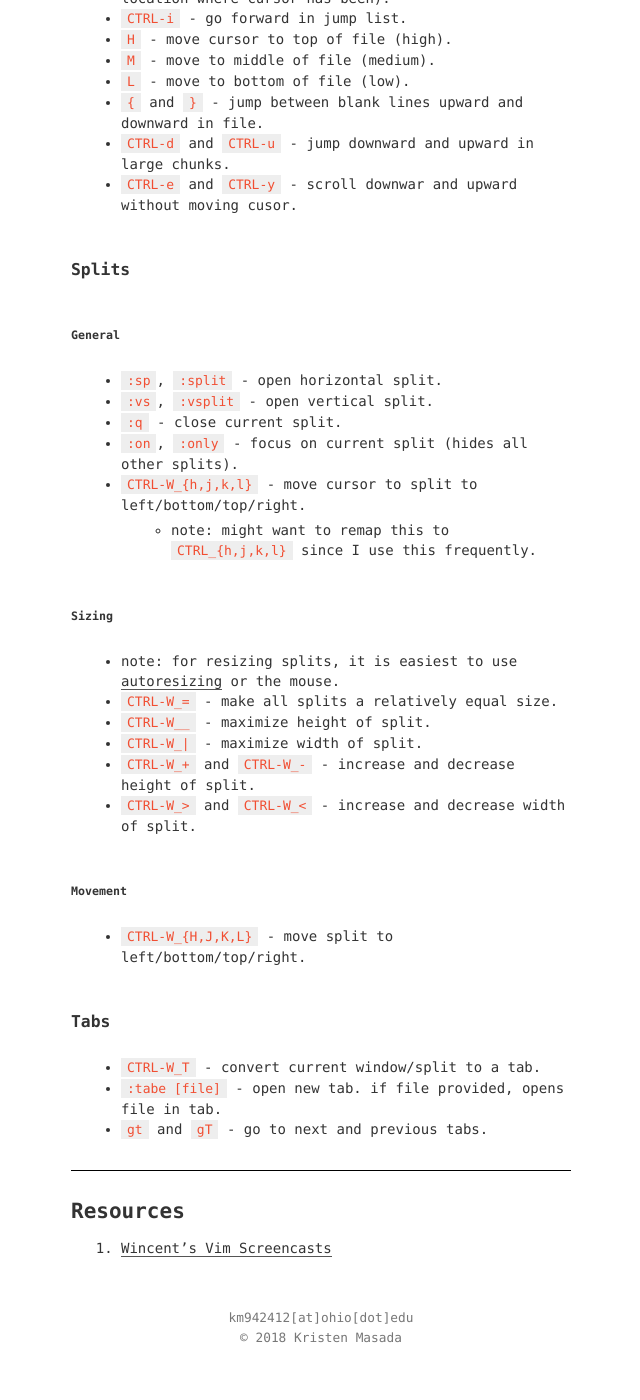
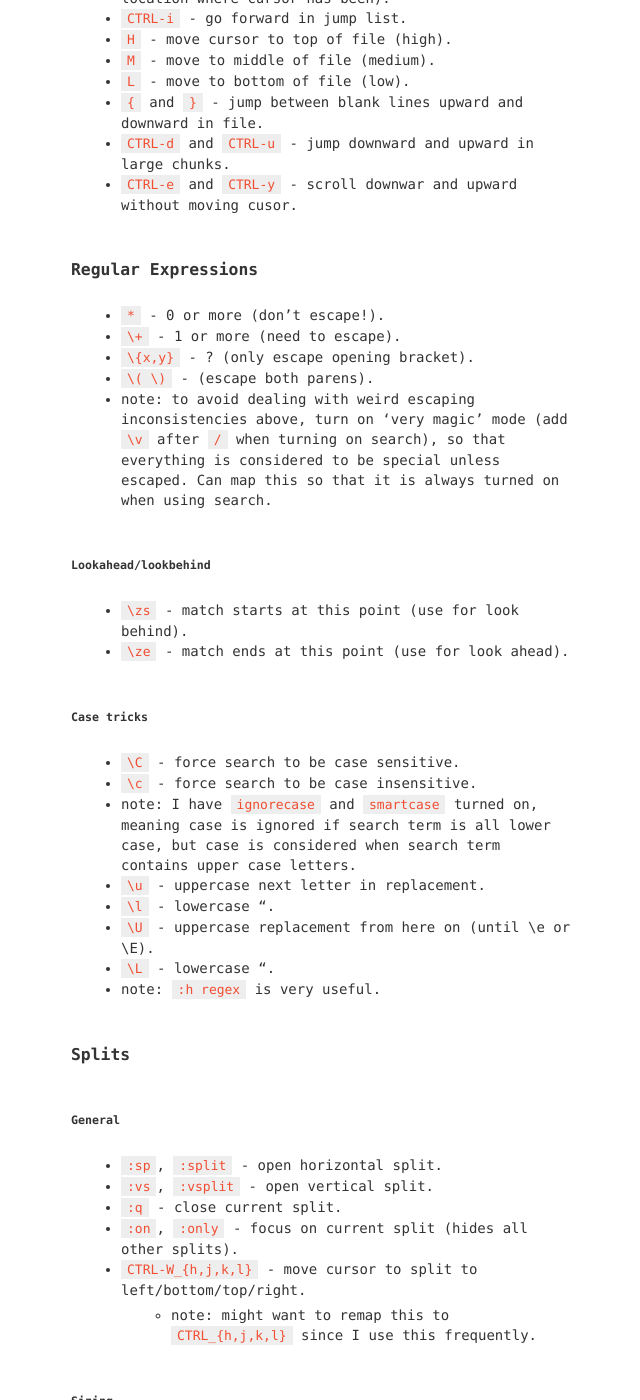
Before and after one commit to kristenmasada/kristenmasada.github.io, a Jekyll site: the page built from vim_cheatsheet.md, in a window 1280 px wide and 1400 px high, scrolled down 1105 px. Shown: the whole window, without its empty margins (319-959 px from the left). Built offline with Jekyll 4.4.1, drawn with Linux system fonts in a browser that asks for light colours; some of the changed text lies outside the part shown.

```diff
--- a/vim_cheatsheet.md
+++ b/vim_cheatsheet.md
@@ -43,6 +43,30 @@ _Last updated: 05/30/18_
 * `CTRL-e` and `CTRL-y` - scroll downwar and upward without moving cusor.
 
 
+### Regular Expressions
+* `*` - 0 or more (don't escape!).
+* `\+` - 1 or more (need to escape).
+* `\{x,y}` - ? (only escape opening bracket).
+* `\( \)` - (escape both parens).
+* note: to avoid dealing with weird escaping inconsistencies above, turn on 'very magic' mode (add `\v` after `/` when turning on search), so that everything is considered to be special unless escaped. Can map this so that it is always turned on when using search.
+
+
+##### Lookahead/lookbehind
+* `\zs` - match starts at this point (use for look behind).
+* `\ze` - match ends at this point (use for look ahead).
+
+
+##### Case tricks
+* `\C` - force search to be case sensitive.
+* `\c` - force search to be case insensitive.
+* note: I have `ignorecase` and `smartcase` turned on, meaning case is ignored if search term is all lower case, but case is considered when search term contains upper case letters.
+* `\u` - uppercase next letter in replacement.
+* `\l` - lowercase ".
+* `\U` - uppercase replacement from here on (until \e or \E).
+* `\L` - lowercase ".
+* note: `:h regex` is very useful.
+
+
 ### Splits
 
 ##### General
```
Also changed, not shown: other parts of vim_cheatsheet.md (+1 -1 lines), git_cheatsheet.md (added, +23 -0 lines), links.md (+1 -2 lines), logic_cheatsheet.md (+2 -0 lines), README.md, 2 other files.
